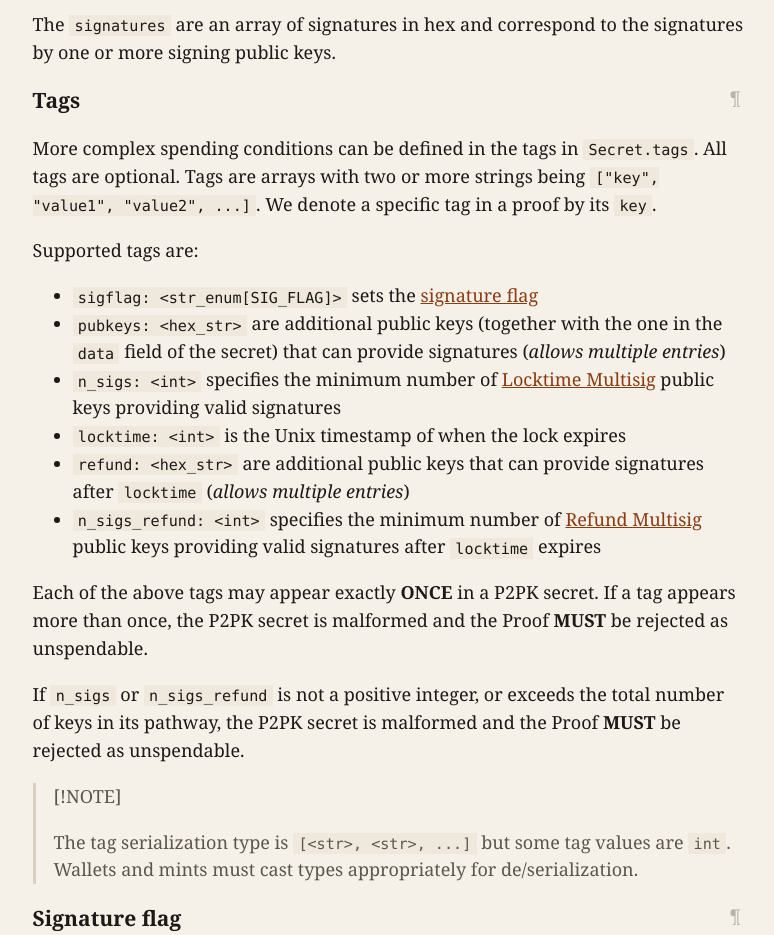
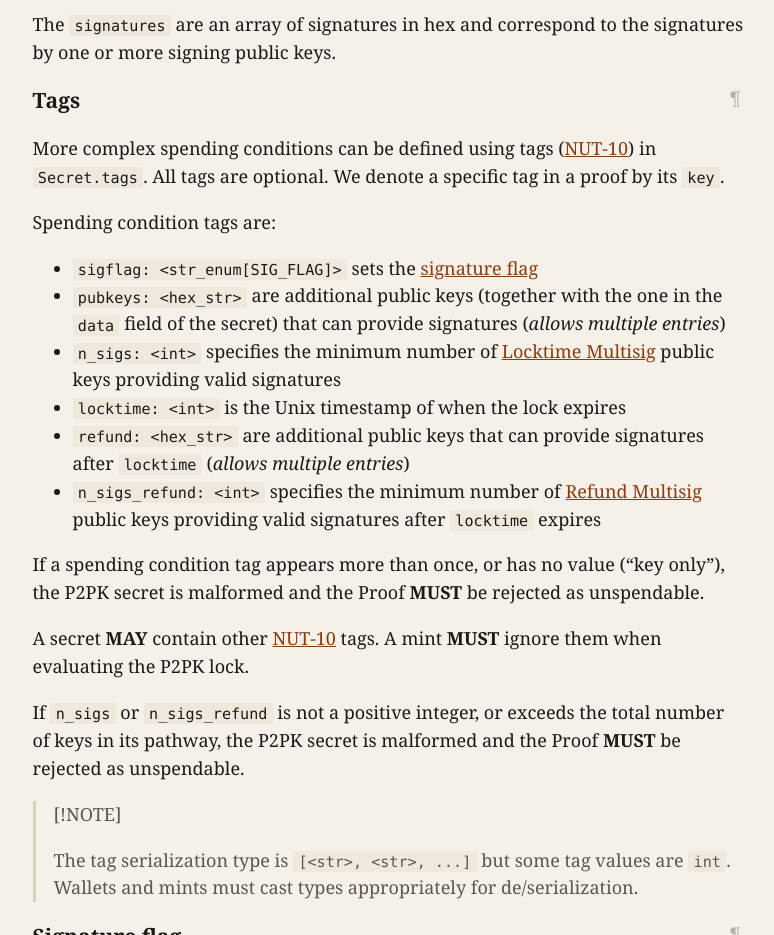
Before and after one commit to adamdecaf/cashu-nuts-book, a plain HTML site: page docs/book/nut-11.html in a window 1280 px wide. Shown: the part 2600-3535 px from the top of the page, without its empty margins (432-1206 px from the left). Drawn offline with Linux system fonts and the light colour scheme.

Commit message:
chore: automated publishing

```diff
--- a/docs/book/nut-11.html
+++ b/docs/book/nut-11.html
@@ -260,12 +260,11 @@
       and correspond to the signatures by one or more signing public
       keys.</p>
       <h3 data-number="7.2.3" id="nut-11-tags">Tags</h3>
-      <p>More complex spending conditions can be defined in the tags in
-      <code>Secret.tags</code>. All tags are optional. Tags are arrays
-      with two or more strings being
-      <code>["key", "value1", "value2", ...]</code>. We denote a
-      specific tag in a proof by its <code>key</code>.</p>
-      <p>Supported tags are:</p>
+      <p>More complex spending conditions can be defined using tags (<a
+      href="nut-10.html">NUT-10</a>) in <code>Secret.tags</code>. All
+      tags are optional. We denote a specific tag in a proof by its
+      <code>key</code>.</p>
+      <p>Spending condition tags are:</p>
       <ul>
       <li><code>sigflag: &lt;str_enum[SIG_FLAG]&gt;</code> sets the <a
       href="nut-11.html#nut-11-signature-flag">signature flag</a></li>
@@ -286,10 +285,12 @@
       Multisig</a> public keys providing valid signatures after
       <code>locktime</code> expires</li>
       </ul>
-      <p>Each of the above tags may appear exactly <strong>ONCE</strong>
-      in a P2PK secret. If a tag appears more than once, the P2PK secret
-      is malformed and the Proof <strong>MUST</strong> be rejected as
-      unspendable.</p>
+      <p>If a spending condition tag appears more than once, or has no
+      value (“key only”), the P2PK secret is malformed and the Proof
+      <strong>MUST</strong> be rejected as unspendable.</p>
+      <p>A secret <strong>MAY</strong> contain other <a
+      href="nut-10.html">NUT-10</a> tags. A mint <strong>MUST</strong>
+      ignore them when evaluating the P2PK lock.</p>
       <p>If <code>n_sigs</code> or <code>n_sigs_refund</code> is not a
       positive integer, or exceeds the total number of keys in its
       pathway, the P2PK secret is malformed and the Proof
```
Also changed, not shown: docs/book/nut-10.html (+1 -1 lines), docs/book/nut-14.html (+3 -1 lines), docs/book/source-snapshot.html (+7 -17 lines), 3 other files.
